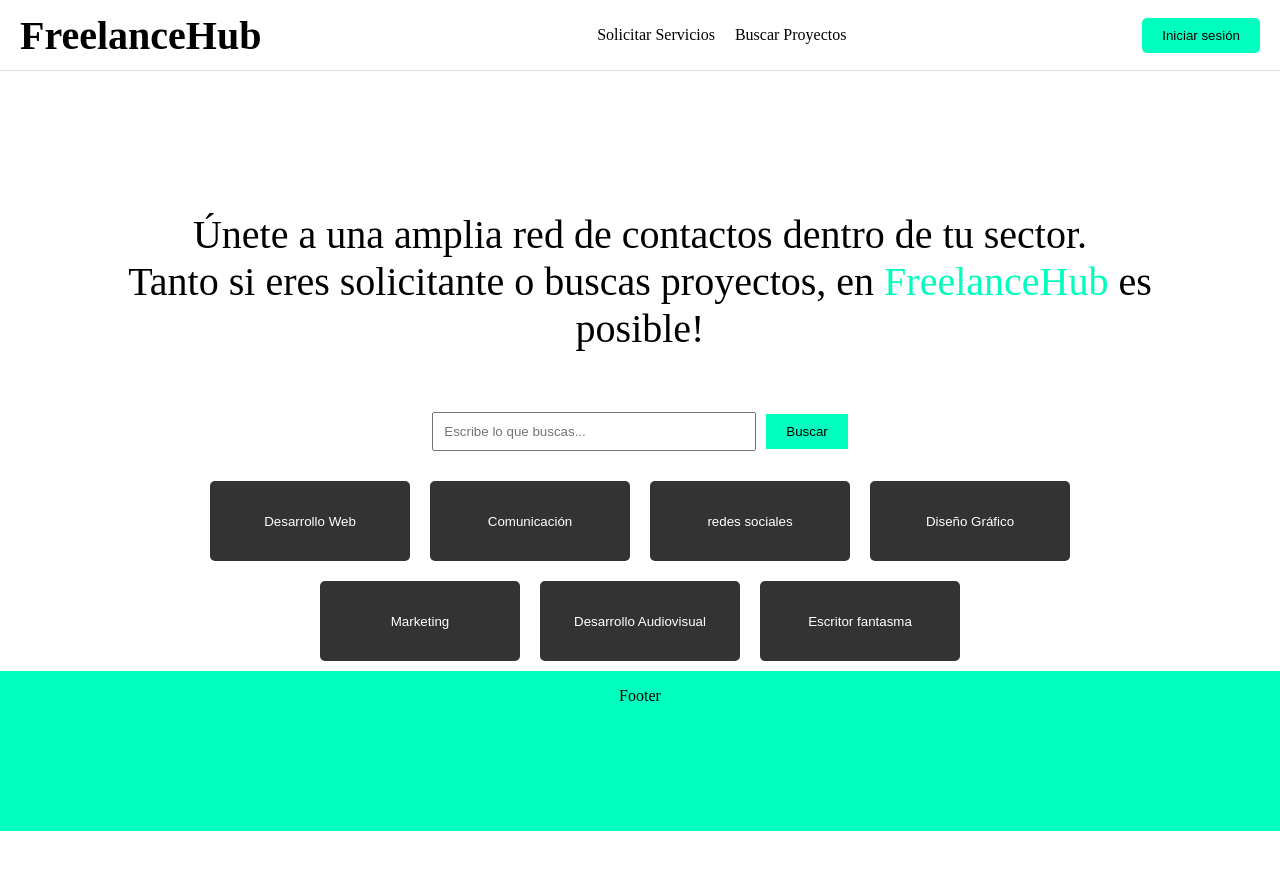
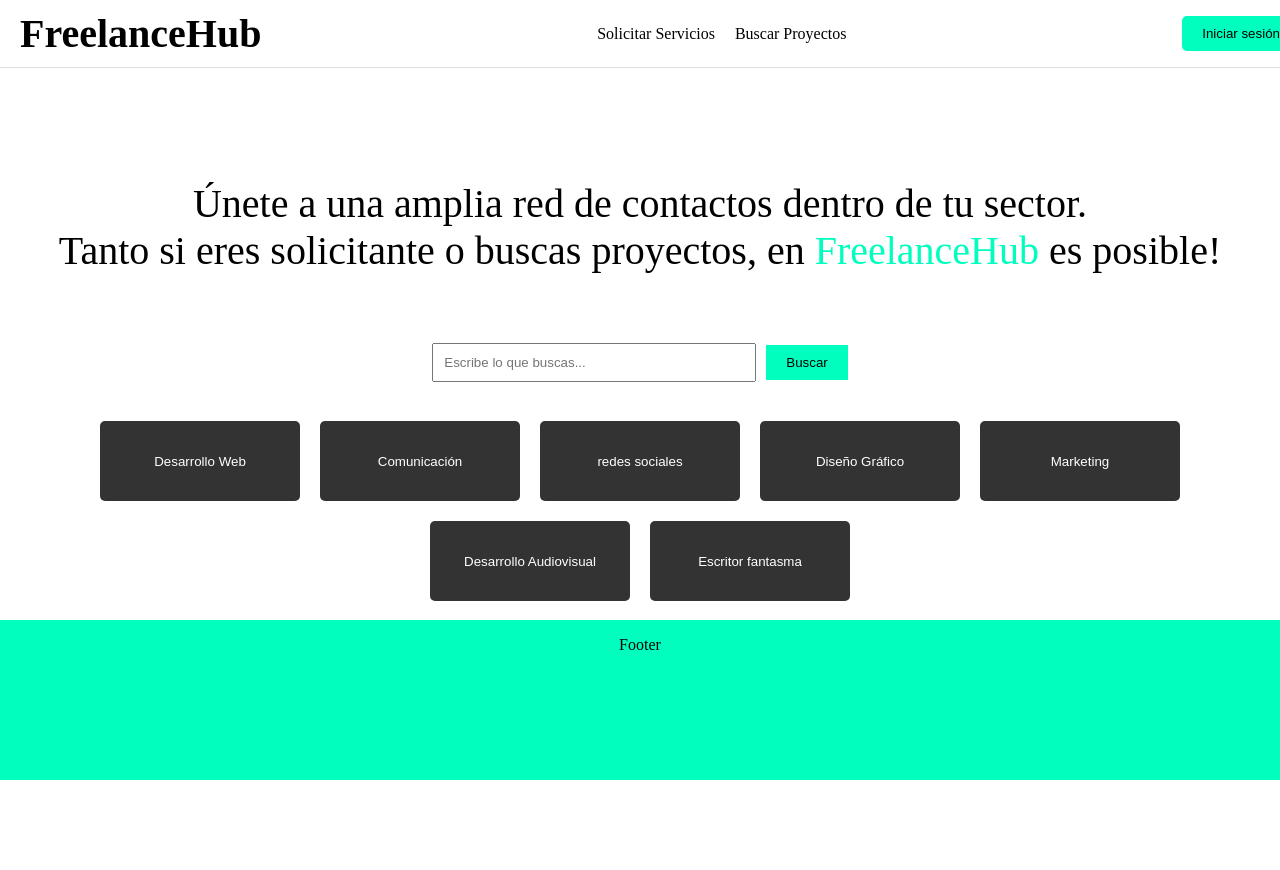
Before and after one commit to develhope/FS-ESP10-Team1-Project3, a React (Vite) app: page / in a window 1280 px wide. Shown: the top 870 px of the page. Built offline with nearby package versions, Linux system fonts and the light colour scheme.

Commit message:
Actualizacion navbar

```diff
--- a/src/App.jsx
+++ b/src/App.jsx
@@ -12,9 +12,7 @@ export function App() {
 
     <div>
 
-    <Navbar>
-
-    </Navbar>
+    <Navbar/>
     <Routes>
     <Route path="services" element={<Services/>} />
     <Route path="busqueda" element={<Proyectos/>} />
--- a/src/components/Navbar.jsx
+++ b/src/components/Navbar.jsx
@@ -1,4 +1,5 @@
 import {React} from "react";
+import './css/Navbar.css'
 import { Link, useNavigate } from "react-router-dom";
 
 export function Navbar({ children }) {
--- a/src/components/Services.jsx
+++ b/src/components/Services.jsx
@@ -1,5 +1,4 @@
 import {React} from "react";
-import Login from "./Login";
 
 export function Services () {
 
--- /dev/null
+++ b/src/components/css/Navbar.css
@@ -0,0 +1,51 @@
+/* Estilos NAVBAR  */
+
+.navbar {
+  width: 100%;
+  background-color: white;
+  padding: 10px 20px;
+  border-bottom: 1px solid #ddd;
+  position: fixed; /* Hace que el navbar se quede fijo */
+  top: 0; /* Fija la navbar en la parte superior */
+  z-index: 1000; /* Asegura que la navbar esté por encima de otros elementos */
+}
+
+.navbar nav {
+  display: flex;
+  justify-content: space-between;
+  align-items: center;
+}
+
+.navbar-logo a {
+  text-decoration: none;
+  font-size: 2.5em;
+  font-weight: bold;
+  color: black;
+}
+
+.navbar-links {
+  list-style: none;
+  display: flex;
+  gap: 20px;
+  margin: 0; /* Asegura que no haya márgenes alrededor de la lista */
+  padding: 0; /* Asegura que no haya relleno alrededor de la lista */
+}
+
+.navbar-links li a {
+  text-decoration: none;
+  color: black;
+  font-size: 1em;
+}
+
+.navbar-button button {
+  background-color: #00ffbe;
+  color: black;
+  border: none;
+  padding: 10px 20px;
+  border-radius: 5px;
+  cursor: pointer;
+}
+
+.navbar-button button:hover {
+  background-color: #0b9270;
+}
--- a/src/index.css
+++ b/src/index.css
@@ -4,54 +4,6 @@ html, body {
     height: 100vh;
     width: 100vw;
   }
-
-  /* Estilos NAVBAR  */
-
-  .navbar {
-    background-color: white;
-    padding: 10px 20px;
-    border-bottom: 1px solid #ddd;
-  }
-
-  .navbar nav {
-    display: flex;
-    justify-content: space-between;
-    align-items: center;
-  }
-
-  .navbar-logo a {
-    text-decoration: none;
-    font-size: 2.5em;
-    font-weight: bold;
-    color: black;
-  }
-
-  .navbar-links {
-    list-style: none;
-    display: flex;
-    gap: 20px;
-  }
-
-  .navbar-links li a {
-    text-decoration: none;
-    color: black;
-    font-size: 1em;
-  }
-
-  .navbar-button button {
-    background-color:#00FFBE;
-    color: black;
-    border: none;
-    padding: 10px 20px;
-    border-radius: 5px;
-    cursor: pointer;
-  }
-
-
-.navbar-button button:hover {
-    background-color:#0b9270;
-  }
-
 
     /* Estilos CONTENEDOR  */
 
@@ -62,8 +14,11 @@ html, body {
     justify-content: space-between;
     min-height: 100vh;
     text-align: center;
-    padding: 100px;
+    /* padding: 100px; */
     box-sizing: border-box;
+
+   padding: 80px 20px; /* Asegura que el contenido no se superponga con la navbar */
+   margin-top: 60px; /* Ajusta este valor para asegurar que no se superponga con la navbar */
   }
 
 
```
